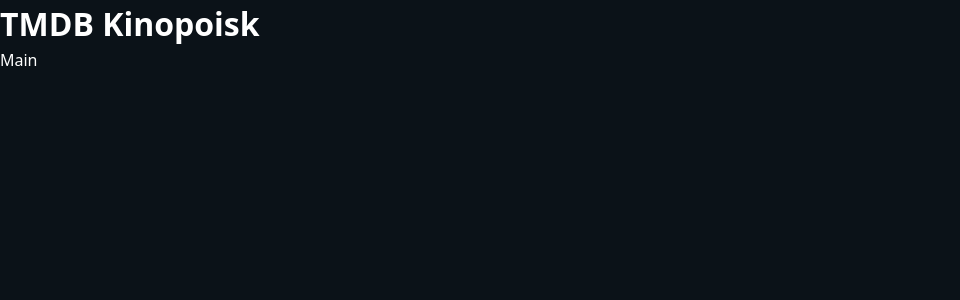
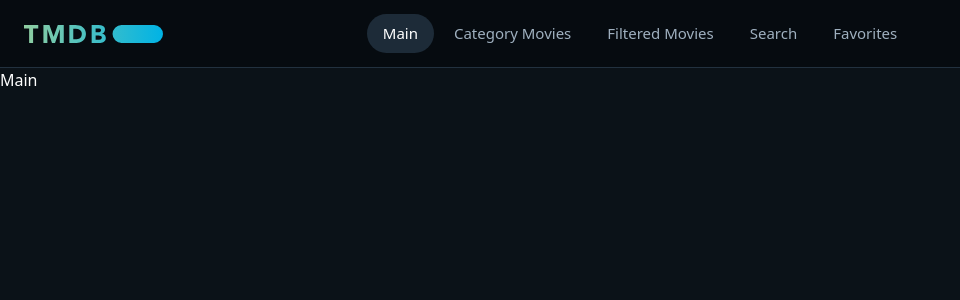
Before and after one commit to trifonova-dev/tmdb-kinopoisk, a React (Vite) app: page / in a window 1280 px wide. Shown: the top 300 px of the page, without its empty margins (0-960 px from the left). Built offline with nearby package versions, Linux system fonts and the light colour scheme; no server answers.

Commit message:
feat: add header with logo and navigation

```diff
--- a/src/app/App.tsx
+++ b/src/app/App.tsx
@@ -1,9 +1,10 @@
 import { Routing } from "@/common/routing"
+import { Header } from "@/common/components"
 
 export const App = () => {
   return (
     <>
-      <h1>TMDB Kinopoisk</h1>
+      <Header />
       <Routing />
     </>
   )
--- /dev/null
+++ b/src/common/components/Header/Header.module.css
@@ -0,0 +1,69 @@
+.header {
+    position: sticky;
+    top: 0;
+    z-index: 100;
+    height: var(--header-height);
+    background-color: var(--color-header);
+    border-bottom: 1px solid var(--color-border);
+}
+
+.container {
+    max-width: var(--container-width);
+    height: 100%;
+    margin: 0 auto;
+    padding: 0 24px;
+    display: grid;
+    grid-template-columns: 1fr auto 1fr;
+    align-items: center;
+    gap: 24px;
+}
+
+.logo {
+    display: flex;
+    align-items: center;
+    justify-self: start;
+}
+
+.logoImage {
+    height: 18px;
+    width: auto;
+}
+
+.list {
+    display: flex;
+    align-items: center;
+    gap: 4px;
+}
+
+.link {
+    display: block;
+    padding: 8px 16px;
+    border-radius: var(--radius-pill);
+    color: var(--color-text-muted);
+    font-size: 15px;
+    font-weight: 500;
+    white-space: nowrap;
+    transition: color 0.2s,
+    background-color 0.2s;
+}
+
+.link:hover {
+    color: var(--color-text);
+}
+
+.active {
+    color: var(--color-text);
+    background-color: var(--color-surface-hover);
+}
+
+@media (max-width: 768px) {
+    .container {
+        padding: 0 16px;
+        gap: 16px;
+        grid-template-columns: auto 1fr;
+    }
+
+    .nav {
+        overflow-x: auto;
+    }
+}
--- /dev/null
+++ b/src/common/components/Header/Header.tsx
@@ -0,0 +1,40 @@
+import { Link, NavLink } from "react-router"
+import logo from "@/assets/logoTMDB.svg"
+import { Path } from "@/common/routing/paths"
+import styles from "./Header.module.css"
+
+const navItems = [
+  { path: Path.MainPage, title: "Main" },
+  { path: Path.CategoryPage, title: "Category Movies" },
+  { path: Path.FilteredPage, title: "Filtered Movies" },
+  { path: Path.SearchPage, title: "Search" },
+  { path: Path.FavoritesPage, title: "Favorites" },
+]
+
+export const Header = () => {
+  return (
+    <header className={styles.header}>
+      <div className={styles.container}>
+        <Link to={Path.MainPage} className={styles.logo}>
+          <img src={logo} alt={"TMDB logo"} className={styles.logoImage} />
+        </Link>
+        <nav className={styles.nav}>
+          <ul className={styles.list}>
+            {navItems.map((item) => (
+              <li key={item.title}>
+                <NavLink
+                  to={item.path}
+                  className={({ isActive }) =>
+                    isActive ? `${styles.link} ${styles.active}` : styles.link
+                  }
+                >
+                  {item.title}
+                </NavLink>
+              </li>
+            ))}
+          </ul>
+        </nav>
+      </div>
+    </header>
+  )
+}
--- a/src/common/components/index.ts
+++ b/src/common/components/index.ts
@@ -1 +1,2 @@
 export * from "./PageNotFound/PageNotFound"
+export * from "./Header/Header"
```
Also changed, not shown: src/assets/logoTMDB.svg (added), 1 other file (tests, documents, lock files or other folders).
